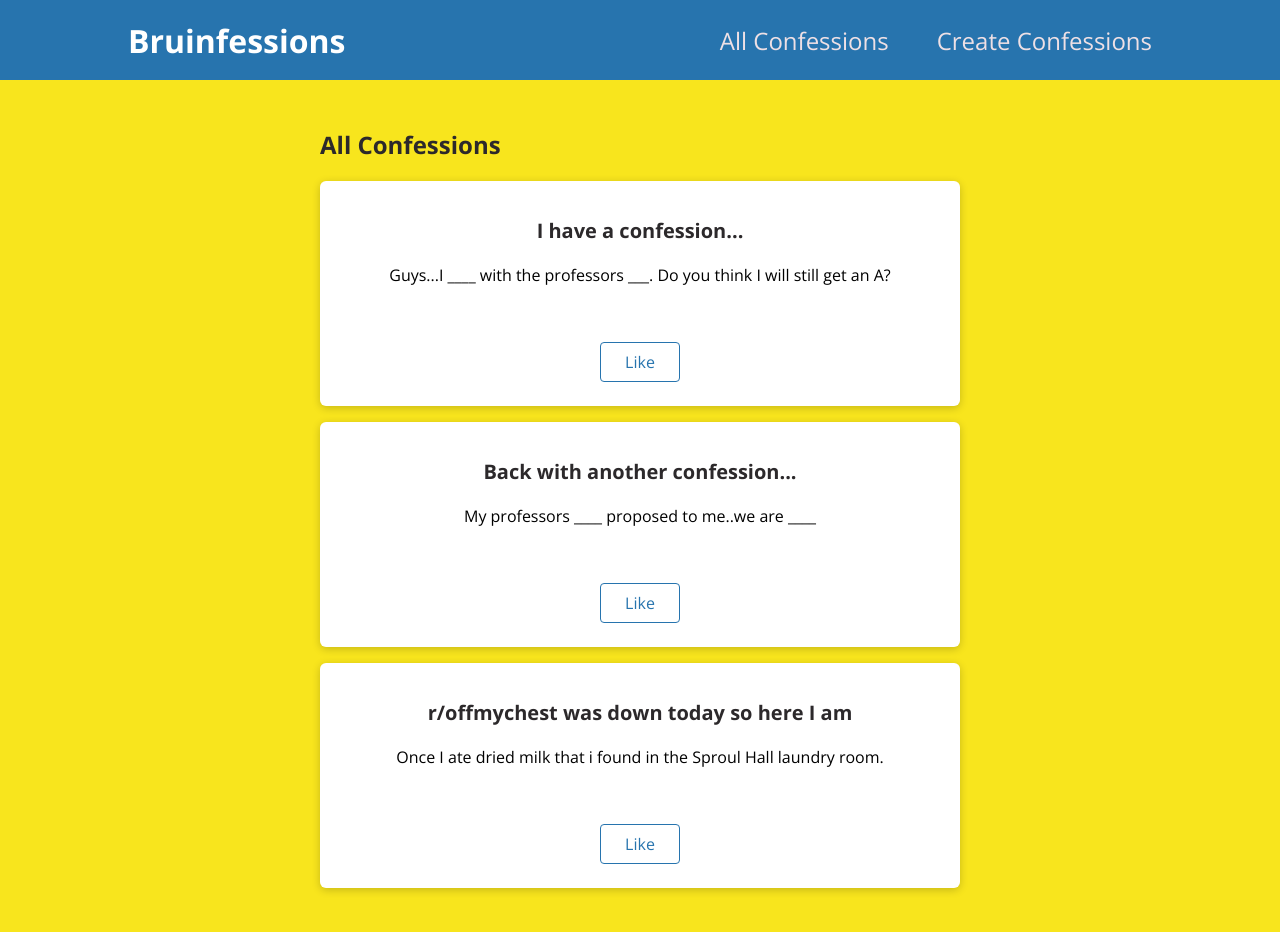
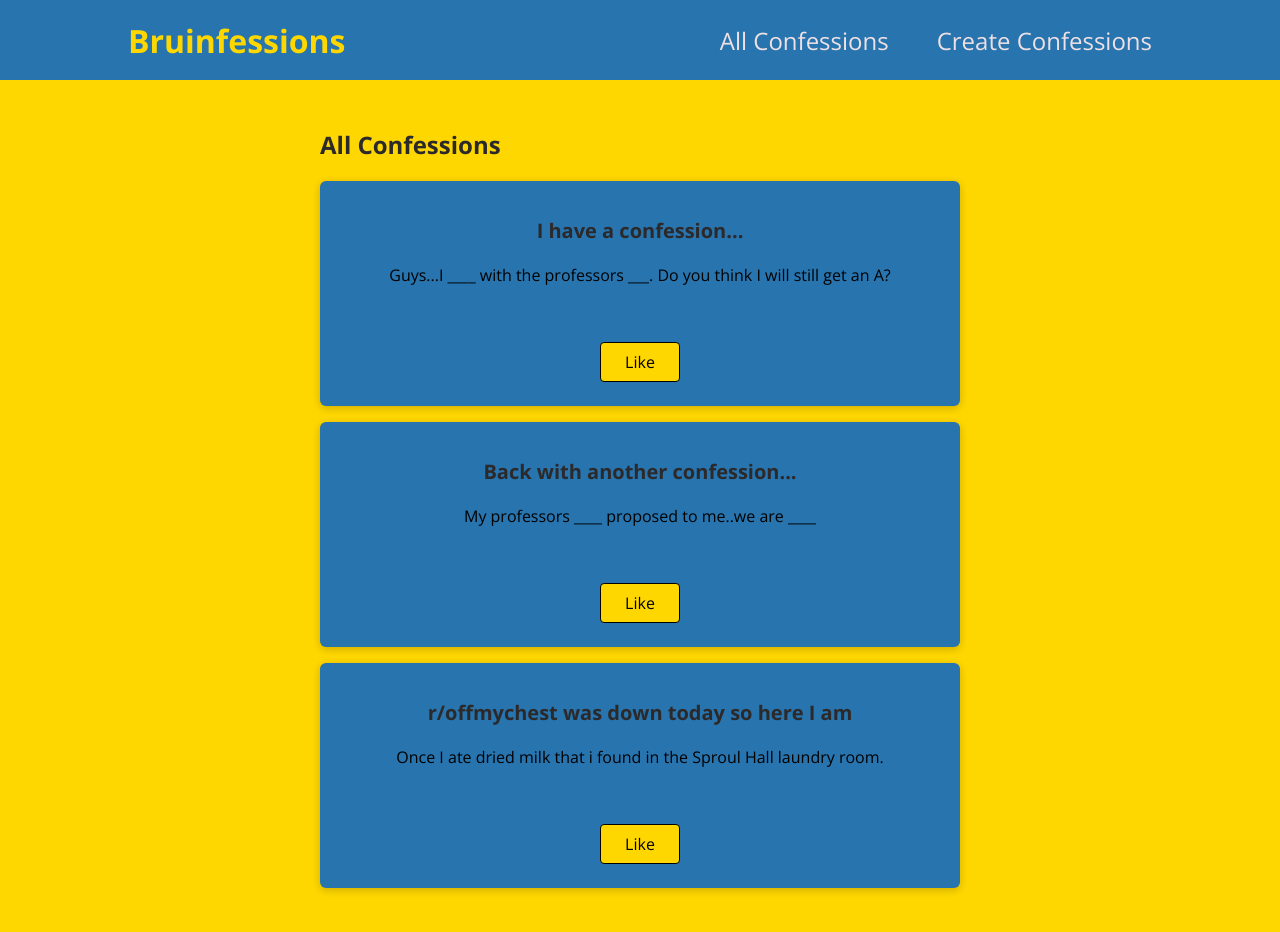
Before and after one commit to esha2625/35LFinalProject, a React (Create React App) app: page / in a window 1280 px wide. Shown: the top 932 px of the page. Built offline with nearby package versions, Linux system fonts and the light colour scheme.

Commit message:
Edited css pages for all forms, textboxes, buttons etc to make its text, border, and background color match a UCLA themed color scheme

```diff
--- a/src/components/confessions/ConfessionItem.module.css
+++ b/src/components/confessions/ConfessionItem.module.css
@@ -20,9 +20,9 @@
   .actions button {
     font: inherit;
     cursor: pointer;
-    color: #2774AE;
-    border: 1px solid #2774AE;
-    background-color: transparent;
+    color: #000000;
+    border: 1px solid #000000;
+    background-color: #ffd700;
     padding: 0.5rem 1.5rem;
     border-radius: 4px;
   }
--- a/src/components/confessions/NewConfessionForm.module.css
+++ b/src/components/confessions/NewConfessionForm.module.css
@@ -33,13 +33,13 @@
     background-color: #2774AE;
     color: white;
     padding: 0.5rem 1.5rem;
-    border: 1px solid #2774AE;
+    border: 2px solid #ffd700;
     border-radius: 4px;
     font-weight: bold;
   }
 
   .actions button:hover,
   .actions button:active {
-    background-color: #2774AE;
-    border-color: #2774AE;
+    background-color: #ffd700;
+    border-color: #2774ae;
   }
--- a/src/components/layout/MainNavigation.module.css
+++ b/src/components/layout/MainNavigation.module.css
@@ -10,7 +10,7 @@
 
   .logo {
     font-size: 2rem;
-    color: white;
+    color: gold;
     font-weight: bold;
   }
 
@@ -35,7 +35,7 @@
   .header a:hover,
   .header a:active,
   .header a.active {
-    color: white;
+    color: gold;
   }
 
   .badge {
--- a/src/components/ui/Card.module.css
+++ b/src/components/ui/Card.module.css
@@ -1,5 +1,5 @@
 .card {
-    background-color: white;
+    background-color: #2774ae;
     border-radius: 6px;
     box-shadow: 0 2px 8px rgba(0, 0, 0, 0.2);
   }
--- a/src/index.css
+++ b/src/index.css
@@ -7,7 +7,7 @@
 body {
   font-family: 'Open Sans', sans-serif;
   margin: 0;
-  background-color: #f8e51d;
+  background-color: #ffd700;
 }
 
 h1{
```
